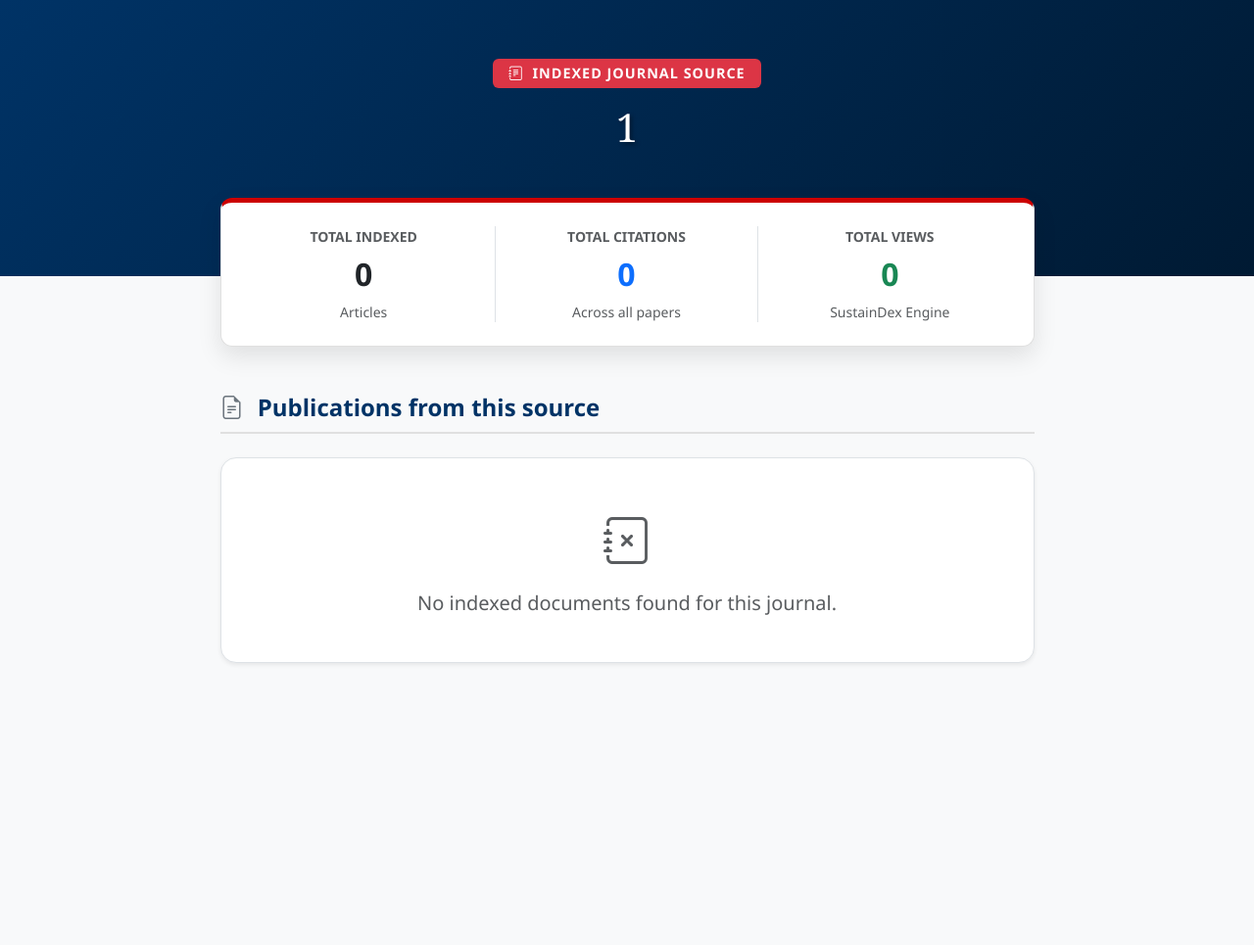
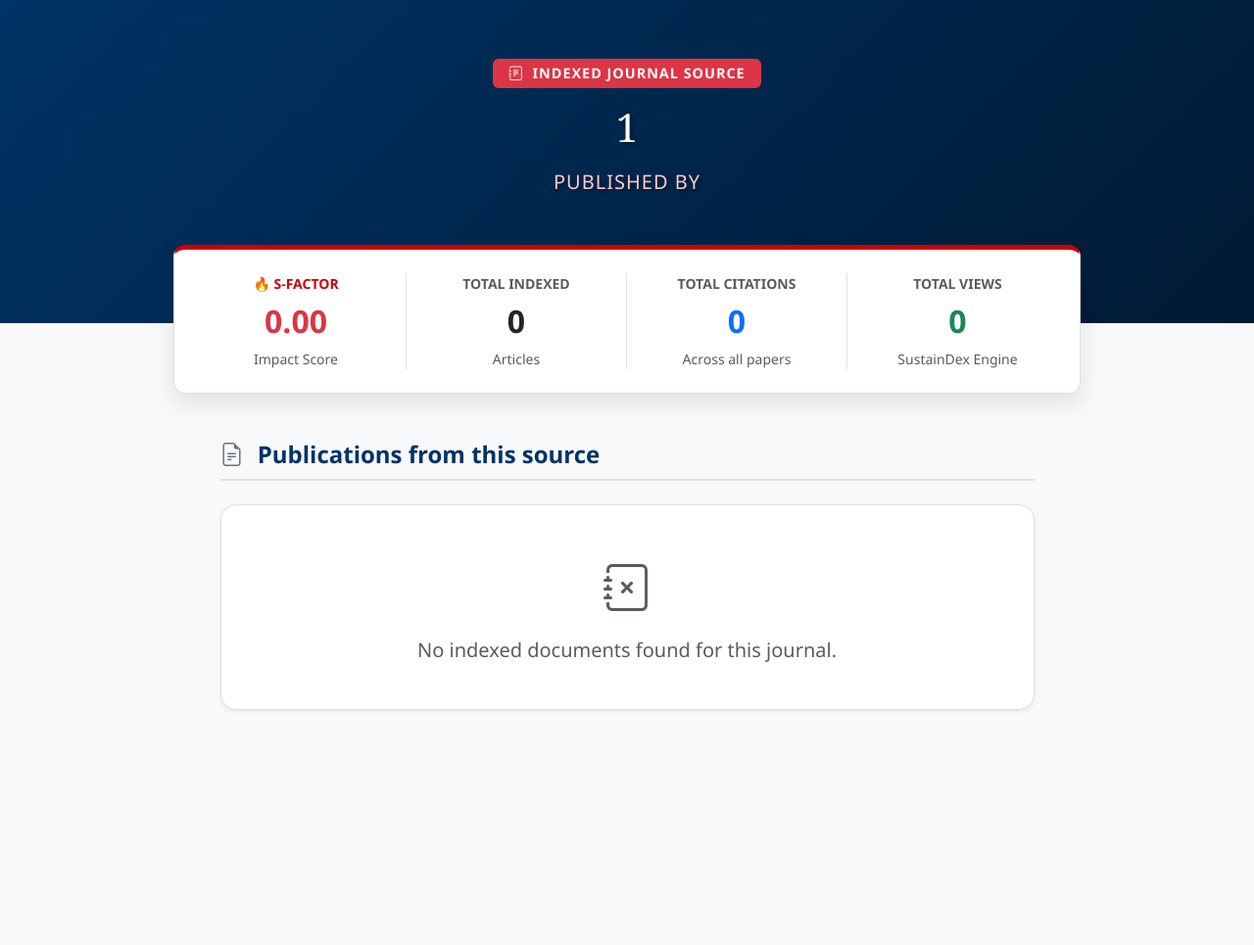
Before and after one commit to dickpra/sustain-indexer, a Laravel app: page /journal/1 in a window 1280 px wide. Shown: the part 69-1034 px from the top of the page at 98% size. Run offline with Laravel 10, Linux system fonts and the light colour scheme; data comes from the database, SQL or seed files in the repository.

Commit message:
fix publisher name & s-factor

```diff
--- a/app/Http/Controllers/DocumentController.php
+++ b/app/Http/Controllers/DocumentController.php
@@ -41,6 +41,8 @@
             'authors.*.institution' => 'required|string',
             'authors.*.lat' => 'nullable|numeric',
             'authors.*.lng' => 'nullable|numeric',
+            'journal_title' => 'required|string', // <-- Sekarang Wajib
+            'publisher' => 'required|string',     // <-- Sekarang Wajib
         ]);
         // ==========================================
         // FITUR BARU: CEK DUPLIKASI JUDUL DARI DATABASE
@@ -725,6 +727,8 @@
             'authors' => 'required|array|min:1',
             'authors.*.name' => 'required|string',
             'authors.*.email' => 'required|email',
+            'journal_title' => 'required|string', // <-- Sekarang Wajib
+            'publisher' => 'required|string',     // <-- Sekarang Wajib
         ]);
 
         // ==========================================
@@ -923,6 +927,8 @@
             'authors.*.name' => 'required|string',
             'authors.*.email' => 'required|email',
             'authors.*.institution' => 'required|string',
+            'journal_title' => 'required|string', // <-- Sekarang Wajib
+            'publisher' => 'required|string',     // <-- Sekarang Wajib
         ]);
 
         \Illuminate\Support\Facades\DB::beginTransaction();
--- a/app/Http/Controllers/JournalController.php
+++ b/app/Http/Controllers/JournalController.php
@@ -12,20 +12,30 @@
     // FUNGSI UNTUK MENAMPILKAN HALAMAN PROFIL JURNAL
     // =======================================================
     // =======================================================
+    // =======================================================
+    // 9. Fungsi Halaman Profil Jurnal/Publisher (S-FACTOR ADDED)
+    // =======================================================
     public function showJournal($name)
     {
         $journalName = urldecode($name);
 
-        // 🔥 KODE WITH AUTHORS INI YANG MENGHILANGKAN "UNKNOWN AUTHOR"
+        // 🔥 Tarik nama publisher dari salah satu dokumen di jurnal ini
+        $publisherName = \App\Models\Document::where('journal_title', $journalName)->value('publisher');
+
         $documents = \App\Models\Document::with('authors')
                         ->where('journal_title', $journalName)
                         ->where('is_verified', true)
                         ->latest()
                         ->paginate(15);
 
-        $totalCitations = \App\Models\Document::where('journal_title', $journalName)->sum('citation_count');
-        $totalViews = \App\Models\Document::where('journal_title', $journalName)->sum('views');
+        // Hitung total murni dari database
+        $totalDocs = \App\Models\Document::where('journal_title', $journalName)->where('is_verified', true)->count();
+        $totalCitations = \App\Models\Document::where('journal_title', $journalName)->where('is_verified', true)->sum('citation_count');
+        $totalViews = \App\Models\Document::where('journal_title', $journalName)->where('is_verified', true)->sum('views');
 
-        return view('journal_profile', compact('journalName', 'documents', 'totalCitations', 'totalViews'));
-    }
+        // 🔥 MAGIC: Hitung S-Factor secara dinamis (Tanpa buat kolom DB baru!)
+        // Rumus: Total Sitasi dibagi Total Artikel (Dibulatkan 2 angka di belakang koma)
+        $sFactor = $totalDocs > 0 ? number_format($totalCitations / $totalDocs, 2) : '0.00';
+
+        return view('journal_profile', compact('journalName', 'publisherName', 'documents', 'totalCitations', 'totalViews', 'sFactor', 'totalDocs'));    }
 }
--- a/resources/views/journal_profile.blade.php
+++ b/resources/views/journal_profile.blade.php
@@ -88,33 +88,50 @@
         <span class="badge bg-danger mb-3 px-3 py-2" style="font-size: 0.9em; letter-spacing: 1px;">
             <i class="bi bi-journal-text me-1"></i> INDEXED JOURNAL SOURCE
         </span>
-        <h1 class="journal-name">{{ $journalName }}</h1>
+        <h1 class="journal-name">
+            {{ $journalName }}
+            <br>
+            <span style="font-size: 0.5em; font-family: 'Segoe UI', Tahoma, Geneva, Verdana, sans-serif; color: #ffcccc; letter-spacing: 1px; text-transform: uppercase;">
+                PUBLISHED BY {{ $publisherName }}
+            </span>
+        </h1>
     </div>
 </div>
 
 <!-- ========================================== -->
-<!-- 2. FLOATING STATS DASHBOARD -->
+<!-- 2. FLOATING STATS DASHBOARD (DENGAN S-FACTOR) -->
 <!-- ========================================== -->
 <div class="container">
     <div class="row justify-content-center">
-        <div class="col-md-9">
+        <div class="col-md-10"> <!-- Diperlebar jadi col-md-10 -->
             <div class="stats-card p-4">
                 <div class="row text-center">
-                    <div class="col-4 border-end">
+
+                    <!-- S-FACTOR (BINTANG UTAMANYA) -->
+                    <div class="col-3 border-end">
+                        <div class="text-muted small fw-bold text-uppercase mb-1" style="color: #cc0000 !important;">🔥 S-Factor</div>
+                        <div class="fs-2 fw-bold text-danger">{{ $sFactor }}</div>
+                        <div class="small text-muted mt-1">Impact Score</div>
+                    </div>
+
+                    <div class="col-3 border-end">
                         <div class="text-muted small fw-bold text-uppercase mb-1">Total Indexed</div>
-                        <div class="fs-2 fw-bold text-dark">{{ $documents->total() }}</div>
+                        <div class="fs-2 fw-bold text-dark">{{ $totalDocs }}</div>
                         <div class="small text-muted mt-1">Articles</div>
                     </div>
-                    <div class="col-4 border-end">
+
+                    <div class="col-3 border-end">
                         <div class="text-muted small fw-bold text-uppercase mb-1">Total Citations</div>
                         <div class="fs-2 fw-bold text-primary">{{ number_format($totalCitations) }}</div>
                         <div class="small text-muted mt-1">Across all papers</div>
                     </div>
-                    <div class="col-4">
+
+                    <div class="col-3">
                         <div class="text-muted small fw-bold text-uppercase mb-1">Total Views</div>
                         <div class="fs-2 fw-bold text-success">{{ number_format($totalViews) }}</div>
                         <div class="small text-muted mt-1">SustainDex Engine</div>
                     </div>
+
                 </div>
             </div>
         </div>
--- a/resources/views/show.blade.php
+++ b/resources/views/show.blade.php
@@ -90,6 +90,7 @@
                     style="color: #003366;">
                         {{ $document->journal_title }}
                     </a>
+
 
                     @if($document->publisher)
                         <span class="text-muted">by {{ $document->publisher }}</span>
--- a/routes/web.php
+++ b/routes/web.php
@@ -61,13 +61,13 @@
 // RUTE SUBMIT OJS XML (Sistem Baru Terpisah)
 // ==========================================
 // Halaman form upload & review XML
-Route::get('/submit-xml', [\App\Http\Controllers\DocumentController::class, 'createXml']);
+// Route::get('/submit-xml', [\App\Http\Controllers\DocumentController::class, 'createXml']);
 
-// Proses bedah/scan file XML (Preview)
-Route::post('/submit-xml/scan', [\App\Http\Controllers\DocumentController::class, 'scanXml']);
+// // Proses bedah/scan file XML (Preview)
+// Route::post('/submit-xml/scan', [\App\Http\Controllers\DocumentController::class, 'scanXml']);
 
-// Proses simpan final ke database
-Route::post('/submit-xml/save', [\App\Http\Controllers\DocumentController::class, 'storeXmlFinal']);
+// // Proses simpan final ke database
+// Route::post('/submit-xml/save', [\App\Http\Controllers\DocumentController::class, 'storeXmlFinal']);
 
 // ==========================================
 // RUTE EXPERIMENTAL: HYBRID AI PDF SCANNER
@@ -78,6 +78,8 @@
 
 // Rute untuk Profil Jurnal/Conference
 Route::get('/journal/{name}', [\App\Http\Controllers\JournalController::class, 'showJournal']);
+
+Route::get('/publisher/{name}', [\App\Http\Controllers\JournalController::class, 'showPublisher']);
 
 // 🔥 TAMBAHAN BARU: Jaring pengaman kalau Laravel melakukan redirect back()
 Route::get('/submit-beta/scan', function () {
```
Also changed, not shown: resources/views/author_profile.blade.php (+4 -6 lines), resources/views/edit_document.blade.php (+12 -8 lines), resources/views/index.blade.php (+8 -14 lines), resources/views/submit.blade.php (+7 -4 lines), resources/views/submit_beta.blade.php (+15 -1 lines).
